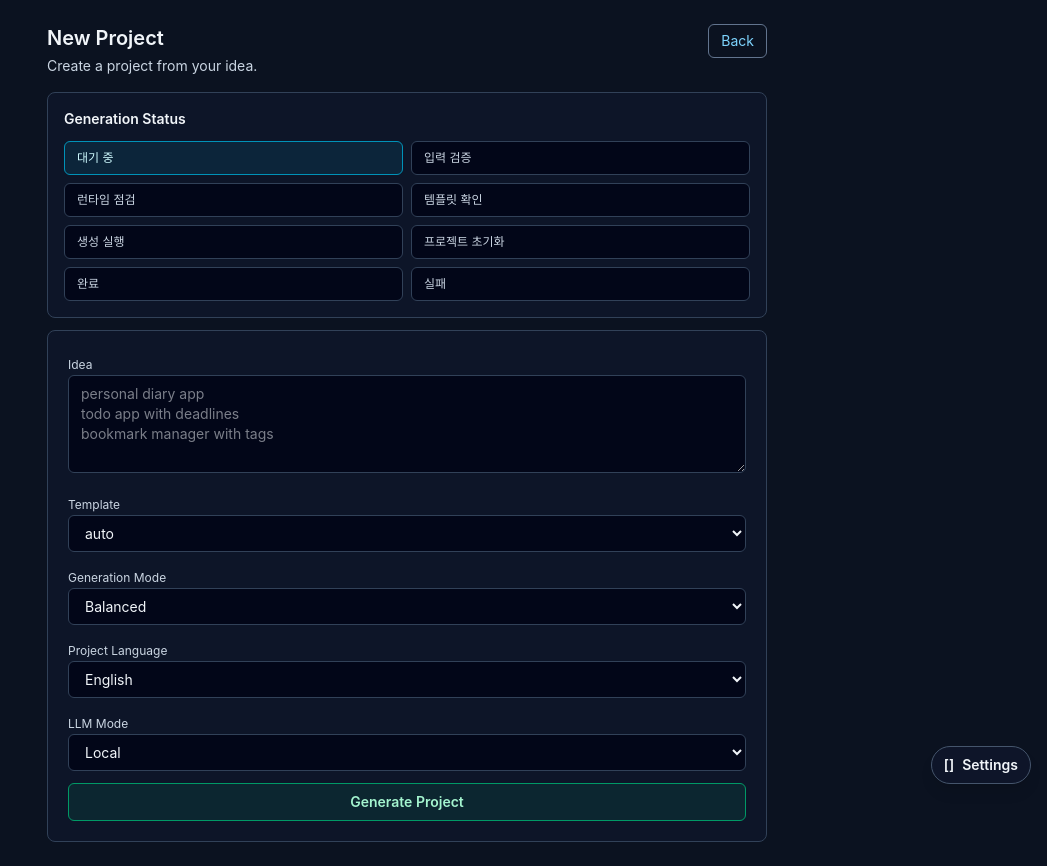
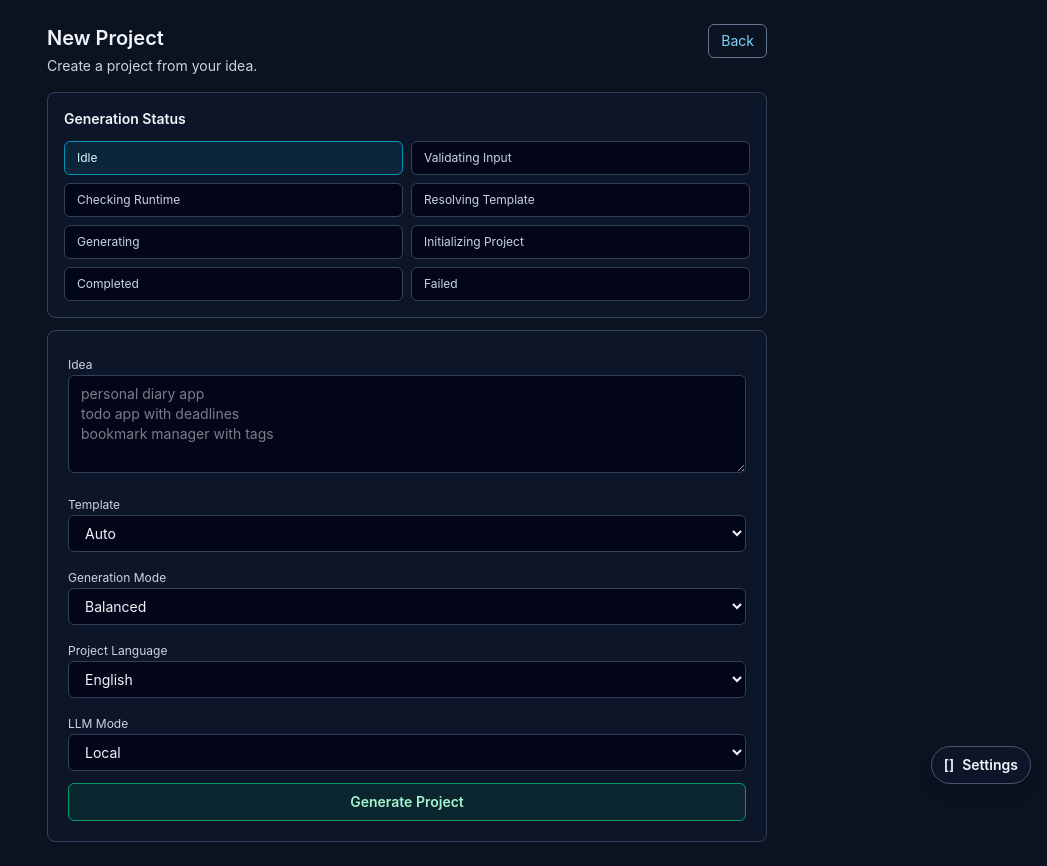
Before and after one commit to siriusnen-commits/archmind-mvp, a Next.js app in the folder frontend/: page /projects/new in a window 1280 px wide. Shown: the whole page, without its empty margins (233-1280 px from the left). Built offline with nearby package versions, Linux system fonts and the light colour scheme.

Commit message:
fix: unify new project page language by ui locale

```diff
--- a/frontend/components/new-project/CreateProjectErrorCard.tsx
+++ b/frontend/components/new-project/CreateProjectErrorCard.tsx
@@ -1,7 +1,7 @@
 "use client";
 
 import type { CreateProjectError } from "@/types/project-create";
-import type { UiLanguage } from "@/types/settings";
+import type { NewProjectLocaleTexts } from "@/components/new-project/locale";
 
 type Props = {
   error: CreateProjectError;
@@ -11,7 +11,7 @@ type Props = {
   onOpenLogs: () => void;
   onBackToDashboard: () => void;
   busy?: boolean;
-  uiLanguage?: UiLanguage;
+  locale: NewProjectLocaleTexts;
 };
 
 export default function CreateProjectErrorCard({
@@ -22,41 +22,9 @@ export default function CreateProjectErrorCard({
   onOpenLogs,
   onBackToDashboard,
   busy = false,
-  uiLanguage = "en",
+  locale,
 }: Props) {
-  const text =
-    uiLanguage === "ko"
-      ? {
-          title: "생성 실패",
-          detail: "상세",
-          code: "오류 코드",
-          retry: "재시도",
-          edit: "입력 수정",
-          settings: "설정 열기",
-          logs: "로그 보기",
-          back: "대시보드로 돌아가기",
-        }
-      : uiLanguage === "ja"
-        ? {
-            title: "生成失敗",
-            detail: "詳細",
-            code: "エラーコード",
-            retry: "再試行",
-            edit: "入力を編集",
-            settings: "設定を開く",
-            logs: "ログを開く",
-            back: "ダッシュボードへ戻る",
-          }
-        : {
-            title: "Creation Failed",
-            detail: "Detail",
-            code: "Error Code",
-            retry: "Retry",
-            edit: "Edit inputs",
-            settings: "Open settings",
-            logs: "Open logs",
-            back: "Back to dashboard",
-          };
+  const text = locale.error;
   return (
     <section className="rounded-lg border border-rose-700 bg-rose-950/40 p-4">
       <h2 className="text-sm font-semibold text-rose-100">{text.title}</h2>
--- a/frontend/components/new-project/CreateProjectStatusCard.tsx
+++ b/frontend/components/new-project/CreateProjectStatusCard.tsx
@@ -1,7 +1,7 @@
 "use client";
 
 import type { CreateProjectStage } from "@/types/project-create";
-import type { UiLanguage } from "@/types/settings";
+import type { NewProjectLocaleTexts } from "@/components/new-project/locale";
 
 const STAGES: CreateProjectStage[] = [
   "idle",
@@ -14,29 +14,17 @@ const STAGES: CreateProjectStage[] = [
   "failed",
 ];
 
-const LABEL_BY_STAGE: Record<CreateProjectStage, string> = {
-  idle: "대기 중",
-  validating: "입력 검증",
-  "checking-runtime": "런타임 점검",
-  "resolving-template": "템플릿 확인",
-  generating: "생성 실행",
-  initializing: "프로젝트 초기화",
-  completed: "완료",
-  failed: "실패",
+type Props = {
+  stage: CreateProjectStage;
+  locale: NewProjectLocaleTexts;
 };
 
-type Props = {
-  stage: CreateProjectStage;
-  uiLanguage?: UiLanguage;
-};
-
-export default function CreateProjectStatusCard({ stage, uiLanguage = "en" }: Props) {
+export default function CreateProjectStatusCard({ stage, locale }: Props) {
   const activeIndex = STAGES.indexOf(stage);
-  const title = uiLanguage === "ko" ? "생성 진행 상태" : uiLanguage === "ja" ? "生成ステータス" : "Generation Status";
 
   return (
     <section className="rounded-lg border border-slate-700 bg-slate-900/70 p-4">
-      <h2 className="mb-3 text-sm font-semibold text-slate-100">{title}</h2>
+      <h2 className="mb-3 text-sm font-semibold text-slate-100">{locale.status.title}</h2>
       <ul className="grid grid-cols-1 gap-2 sm:grid-cols-2">
         {STAGES.map((item, index) => {
           const done = activeIndex > -1 && index < activeIndex;
@@ -52,7 +40,7 @@ export default function CreateProjectStatusCard({ stage, uiLanguage = "en" }: Pr
                     : "border-slate-700 bg-slate-950 text-slate-300"
               }`}
             >
-              {LABEL_BY_STAGE[item]}
+              {locale.status.stages[item]}
             </li>
           );
         })}
--- a/frontend/components/new-project/NewProjectForm.tsx
+++ b/frontend/components/new-project/NewProjectForm.tsx
@@ -2,45 +2,20 @@
 
 import type { FormEvent } from "react";
 
+import type { NewProjectLocaleTexts } from "@/components/new-project/locale";
 import type { CreateProjectFormValues } from "@/types/project-create";
-import type { GenerationMode, LlmMode, ProjectLanguage, TemplateOption, UiLanguage } from "@/types/settings";
+import type { GenerationMode, LlmMode, ProjectLanguage, TemplateOption } from "@/types/settings";
 
 type Props = {
   values: CreateProjectFormValues;
   onChange: (next: CreateProjectFormValues) => void;
   onSubmit: (event: FormEvent<HTMLFormElement>) => void;
   disabled?: boolean;
-  uiLanguage?: UiLanguage;
+  locale: NewProjectLocaleTexts;
 };
 
-export default function NewProjectForm({ values, onChange, onSubmit, disabled = false, uiLanguage = "en" }: Props) {
-  const text =
-    uiLanguage === "ko"
-      ? {
-          idea: "아이디어",
-          template: "템플릿",
-          mode: "생성 모드",
-          language: "프로젝트 언어",
-          llm: "LLM 모드",
-          submit: disabled ? "생성 중..." : "프로젝트 생성",
-        }
-      : uiLanguage === "ja"
-        ? {
-            idea: "アイデア",
-            template: "テンプレート",
-            mode: "生成モード",
-            language: "プロジェクト言語",
-            llm: "LLMモード",
-            submit: disabled ? "生成中..." : "プロジェクト生成",
-          }
-        : {
-            idea: "Idea",
-            template: "Template",
-            mode: "Generation Mode",
-            language: "Project Language",
-            llm: "LLM Mode",
-            submit: disabled ? "Generating..." : "Generate Project",
-          };
+export default function NewProjectForm({ values, onChange, onSubmit, disabled = false, locale }: Props) {
+  const text = locale.form;
   return (
     <form onSubmit={onSubmit} className="space-y-3 rounded-lg border border-slate-700 bg-slate-900/70 p-4 sm:p-5">
       <label className="block space-y-1">
@@ -49,7 +24,7 @@ export default function NewProjectForm({ values, onChange, onSubmit, disabled =
           required
           value={values.idea}
           onChange={(event) => onChange({ ...values, idea: event.target.value })}
-          placeholder={"personal diary app\ntodo app with deadlines\nbookmark manager with tags"}
+          placeholder={text.ideaPlaceholder}
           rows={4}
           disabled={disabled}
           className="w-full rounded-md border border-slate-700 bg-slate-950 px-3 py-2 text-sm text-slate-100 disabled:opacity-60"
@@ -64,11 +39,11 @@ export default function NewProjectForm({ values, onChange, onSubmit, disabled =
           disabled={disabled}
           className="w-full rounded-md border border-slate-700 bg-slate-950 px-3 py-2 text-sm text-slate-100 disabled:opacity-60"
         >
-          <option value="auto">auto</option>
-          <option value="diary">diary</option>
-          <option value="todo">todo</option>
-          <option value="kanban">kanban</option>
-          <option value="bookmark">bookmark</option>
+          <option value="auto">{text.templateOptions.auto}</option>
+          <option value="diary">{text.templateOptions.diary}</option>
+          <option value="todo">{text.templateOptions.todo}</option>
+          <option value="kanban">{text.templateOptions.kanban}</option>
+          <option value="bookmark">{text.templateOptions.bookmark}</option>
         </select>
       </label>
 
@@ -80,9 +55,9 @@ export default function NewProjectForm({ values, onChange, onSubmit, disabled =
           disabled={disabled}
           className="w-full rounded-md border border-slate-700 bg-slate-950 px-3 py-2 text-sm text-slate-100 disabled:opacity-60"
         >
-          <option value="fast">Fast</option>
-          <option value="balanced">Balanced</option>
-          <option value="high_quality">High Quality</option>
+          <option value="fast">{text.modeOptions.fast}</option>
+          <option value="balanced">{text.modeOptions.balanced}</option>
+          <option value="high_quality">{text.modeOptions.highQuality}</option>
         </select>
       </label>
 
@@ -94,9 +69,9 @@ export default function NewProjectForm({ values, onChange, onSubmit, disabled =
           disabled={disabled}
           className="w-full rounded-md border border-slate-700 bg-slate-950 px-3 py-2 text-sm text-slate-100 disabled:opacity-60"
         >
-          <option value="english">English</option>
-          <option value="korean">Korean</option>
-          <option value="japanese">Japanese</option>
+          <option value="english">{text.languageOptions.english}</option>
+          <option value="korean">{text.languageOptions.korean}</option>
+          <option value="japanese">{text.languageOptions.japanese}</option>
         </select>
       </label>
 
@@ -108,9 +83,9 @@ export default function NewProjectForm({ values, onChange, onSubmit, disabled =
           disabled={disabled}
           className="w-full rounded-md border border-slate-700 bg-slate-950 px-3 py-2 text-sm text-slate-100 disabled:opacity-60"
         >
-          <option value="local">Local</option>
-          <option value="cloud">Cloud</option>
-          <option value="hybrid">Hybrid</option>
+          <option value="local">{text.llmOptions.local}</option>
+          <option value="cloud">{text.llmOptions.cloud}</option>
+          <option value="hybrid">{text.llmOptions.hybrid}</option>
         </select>
       </label>
 
@@ -119,7 +94,7 @@ export default function NewProjectForm({ values, onChange, onSubmit, disabled =
         disabled={disabled}
         className="w-full rounded-md border border-emerald-600 bg-emerald-500/10 px-3 py-2 text-sm font-semibold text-emerald-200 hover:bg-emerald-500/20 disabled:opacity-60"
       >
-        {text.submit}
+        {disabled ? text.submitBusy : text.submitIdle}
       </button>
     </form>
   );
--- a/frontend/components/new-project/NewProjectPage.tsx
+++ b/frontend/components/new-project/NewProjectPage.tsx
@@ -10,6 +10,7 @@ import CreateProjectStatusCard from "@/components/new-project/CreateProjectStatu
 import NewProjectForm from "@/components/new-project/NewProjectForm";
 import { createProject } from "@/lib/api/project-create";
 import { buildCreateDefaults, loadSettings } from "@/lib/api/settings";
+import { getNewProjectLocale } from "@/components/new-project/locale";
 import type { CreateProjectError, CreateProjectFormValues, CreateProjectStage } from "@/types/project-create";
 import type { UiLanguage } from "@/types/settings";
 
@@ -30,6 +31,7 @@ const INITIAL_VALUES: CreateProjectFormValues = {
 export default function NewProjectPage() {
   const router = useRouter();
   const [uiLanguage] = useState<UiLanguage>(() => loadSettings().uiLanguage);
+  const locale = getNewProjectLocale(uiLanguage);
   const [stage, setStage] = useState<CreateProjectStage>("idle");
   const [values, setValues] = useState<CreateProjectFormValues>(() => {
     const settings = loadSettings();
@@ -57,7 +59,7 @@ export default function NewProjectPage() {
       setStage("failed");
       setError({
         code: "INVALID_INPUT",
-        message: uiLanguage === "ko" ? "아이디어를 입력해 주세요." : uiLanguage === "ja" ? "アイデアを入力してください。" : "Please enter an idea.",
+        message: locale.page.invalidIdea,
         detail: "idea is required",
         retryable: false,
       });
@@ -127,25 +129,17 @@ export default function NewProjectPage() {
     <main className="mx-auto w-full max-w-3xl p-4 sm:p-6">
       <header className="mb-4 flex items-start justify-between gap-3">
         <div>
-          <h1 className="text-xl font-semibold text-slate-100">
-            {uiLanguage === "ko" ? "새 프로젝트" : uiLanguage === "ja" ? "新しいプロジェクト" : "New Project"}
-          </h1>
-          <p className="mt-1 text-sm text-slate-300">
-            {uiLanguage === "ko"
-              ? "아이디어 기반 프로젝트 생성을 시작합니다."
-              : uiLanguage === "ja"
-                ? "アイデアから新規プロジェクトを生成します。"
-                : "Create a project from your idea."}
-          </p>
+          <h1 className="text-xl font-semibold text-slate-100">{locale.page.title}</h1>
+          <p className="mt-1 text-sm text-slate-300">{locale.page.description}</p>
         </div>
         <Link href="/dashboard" className="rounded-md border border-slate-500 px-3 py-1.5 text-sm text-slate-100 hover:bg-slate-800">
-          {uiLanguage === "ko" ? "뒤로" : uiLanguage === "ja" ? "戻る" : "Back"}
+          {locale.page.back}
         </Link>
       </header>
 
       <div className="space-y-3">
-        <CreateProjectStatusCard stage={stage} uiLanguage={uiLanguage} />
-        <NewProjectForm values={values} onChange={setValues} onSubmit={onSubmit} disabled={creating} uiLanguage={uiLanguage} />
+        <CreateProjectStatusCard stage={stage} locale={locale} />
+        <NewProjectForm values={values} onChange={setValues} onSubmit={onSubmit} disabled={creating} locale={locale} />
         {error ? (
           <CreateProjectErrorCard
             error={error}
@@ -155,7 +149,7 @@ export default function NewProjectPage() {
             onOpenLogs={onOpenLogs}
             onBackToDashboard={onBackToDashboard}
             busy={creating}
-            uiLanguage={uiLanguage}
+            locale={locale}
           />
         ) : null}
       </div>
--- /dev/null
+++ b/frontend/components/new-project/locale.ts
@@ -0,0 +1,259 @@
+import type { CreateProjectStage } from "@/types/project-create";
+import type { UiLanguage } from "@/types/settings";
+
+export type NewProjectLocaleTexts = {
+  page: {
+    title: string;
+    description: string;
+    back: string;
+    invalidIdea: string;
+  };
+  status: {
+    title: string;
+    stages: Record<CreateProjectStage, string>;
+  };
+  form: {
+    idea: string;
+    ideaPlaceholder: string;
+    template: string;
+    templateOptions: {
+      auto: string;
+      diary: string;
+      todo: string;
+      kanban: string;
+      bookmark: string;
+    };
+    mode: string;
+    modeOptions: {
+      fast: string;
+      balanced: string;
+      highQuality: string;
+    };
+    language: string;
+    languageOptions: {
+      english: string;
+      korean: string;
+      japanese: string;
+    };
+    llm: string;
+    llmOptions: {
+      local: string;
+      cloud: string;
+      hybrid: string;
+    };
+    submitIdle: string;
+    submitBusy: string;
+  };
+  error: {
+    title: string;
+    detail: string;
+    code: string;
+    retry: string;
+    edit: string;
+    settings: string;
+    logs: string;
+    back: string;
+  };
+};
+
+const EN: NewProjectLocaleTexts = {
+  page: {
+    title: "New Project",
+    description: "Create a project from your idea.",
+    back: "Back",
+    invalidIdea: "Please enter an idea.",
+  },
+  status: {
+    title: "Generation Status",
+    stages: {
+      idle: "Idle",
+      validating: "Validating Input",
+      "checking-runtime": "Checking Runtime",
+      "resolving-template": "Resolving Template",
+      generating: "Generating",
+      initializing: "Initializing Project",
+      completed: "Completed",
+      failed: "Failed",
+    },
+  },
+  form: {
+    idea: "Idea",
+    ideaPlaceholder: "personal diary app\ntodo app with deadlines\nbookmark manager with tags",
+    template: "Template",
+    templateOptions: {
+      auto: "Auto",
+      diary: "Diary",
+      todo: "Todo",
+      kanban: "Kanban",
+      bookmark: "Bookmark",
+    },
+    mode: "Generation Mode",
+    modeOptions: {
+      fast: "Fast",
+      balanced: "Balanced",
+      highQuality: "High Quality",
+    },
+    language: "Project Language",
+    languageOptions: {
+      english: "English",
+      korean: "Korean",
+      japanese: "Japanese",
+    },
+    llm: "LLM Mode",
+    llmOptions: {
+      local: "Local",
+      cloud: "Cloud",
+      hybrid: "Hybrid",
+    },
+    submitIdle: "Generate Project",
+    submitBusy: "Generating...",
+  },
+  error: {
+    title: "Creation Failed",
+    detail: "Detail",
+    code: "Error Code",
+    retry: "Retry",
+    edit: "Edit inputs",
+    settings: "Open settings",
+    logs: "Open logs",
+    back: "Back to dashboard",
+  },
+};
+
+const KO: NewProjectLocaleTexts = {
+  page: {
+    title: "새 프로젝트",
+    description: "아이디어 기반 프로젝트 생성을 시작합니다.",
+    back: "뒤로",
+    invalidIdea: "아이디어를 입력해 주세요.",
+  },
+  status: {
+    title: "생성 진행 상태",
+    stages: {
+      idle: "대기 중",
+      validating: "입력 검증",
+      "checking-runtime": "런타임 점검",
+      "resolving-template": "템플릿 확인",
+      generating: "생성 실행",
+      initializing: "프로젝트 초기화",
+      completed: "완료",
+      failed: "실패",
+    },
+  },
+  form: {
+    idea: "아이디어",
+    ideaPlaceholder: "개인 다이어리 앱\n마감일이 있는 할 일 앱\n태그가 있는 북마크 관리 앱",
+    template: "템플릿",
+    templateOptions: {
+      auto: "자동",
+      diary: "다이어리",
+      todo: "할 일",
+      kanban: "칸반",
+      bookmark: "북마크",
+    },
+    mode: "생성 모드",
+    modeOptions: {
+      fast: "빠름",
+      balanced: "균형",
+      highQuality: "고품질",
+    },
+    language: "프로젝트 언어",
+    languageOptions: {
+      english: "영어",
+      korean: "한국어",
+      japanese: "일본어",
+    },
+    llm: "LLM 모드",
+    llmOptions: {
+      local: "로컬",
+      cloud: "클라우드",
+      hybrid: "하이브리드",
+    },
+    submitIdle: "프로젝트 생성",
+    submitBusy: "생성 중...",
+  },
+  error: {
+    title: "생성 실패",
+    detail: "상세",
+    code: "오류 코드",
+    retry: "재시도",
+    edit: "입력 수정",
+    settings: "설정 열기",
+    logs: "로그 보기",
+    back: "대시보드로 돌아가기",
+  },
+};
+
+const JA: NewProjectLocaleTexts = {
+  page: {
+    title: "新しいプロジェクト",
+    description: "アイデアから新規プロジェクトを生成します。",
+    back: "戻る",
+    invalidIdea: "アイデアを入力してください。",
+  },
+  status: {
+    title: "生成ステータス",
+    stages: {
+      idle: "待機中",
+      validating: "入力検証",
+      "checking-runtime": "ランタイム確認",
+      "resolving-template": "テンプレート確認",
+      generating: "生成実行",
+      initializing: "プロジェクト初期化",
+      completed: "完了",
+      failed: "失敗",
+    },
+  },
+  form: {
+    idea: "アイデア",
+    ideaPlaceholder: "個人日記アプリ\n期限付きToDoアプリ\nタグ付きブックマーク管理アプリ",
+    template: "テンプレート",
+    templateOptions: {
+      auto: "自動",
+      diary: "日記",
+      todo: "ToDo",
+      kanban: "カンバン",
+      bookmark: "ブックマーク",
+    },
+    mode: "生成モード",
+    modeOptions: {
+      fast: "高速",
+      balanced: "バランス",
+      highQuality: "高品質",
+    },
+    language: "プロジェクト言語",
+    languageOptions: {
+      english: "英語",
+      korean: "韓国語",
+      japanese: "日本語",
+    },
+    llm: "LLMモード",
+    llmOptions: {
+      local: "ローカル",
+      cloud: "クラウド",
+      hybrid: "ハイブリッド",
+    },
+    submitIdle: "プロジェクト生成",
+    submitBusy: "生成中...",
+  },
+  error: {
+    title: "生成失敗",
+    detail: "詳細",
+    code: "エラーコード",
+    retry: "再試行",
+    edit: "入力を編集",
+    settings: "設定を開く",
+    logs: "ログを開く",
+    back: "ダッシュボードへ戻る",
+  },
+};
+
+export const NEW_PROJECT_LOCALES: Record<UiLanguage, NewProjectLocaleTexts> = {
+  en: EN,
+  ko: KO,
+  ja: JA,
+};
+
+export function getNewProjectLocale(uiLanguage: UiLanguage): NewProjectLocaleTexts {
+  return NEW_PROJECT_LOCALES[uiLanguage] || EN;
+}
```
Also changed, not shown: 1 other file (tests, documents, lock files or other folders).
